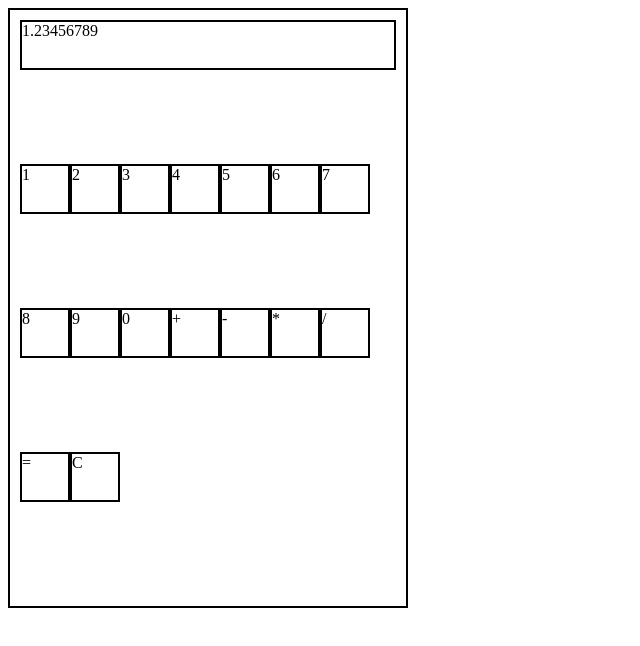
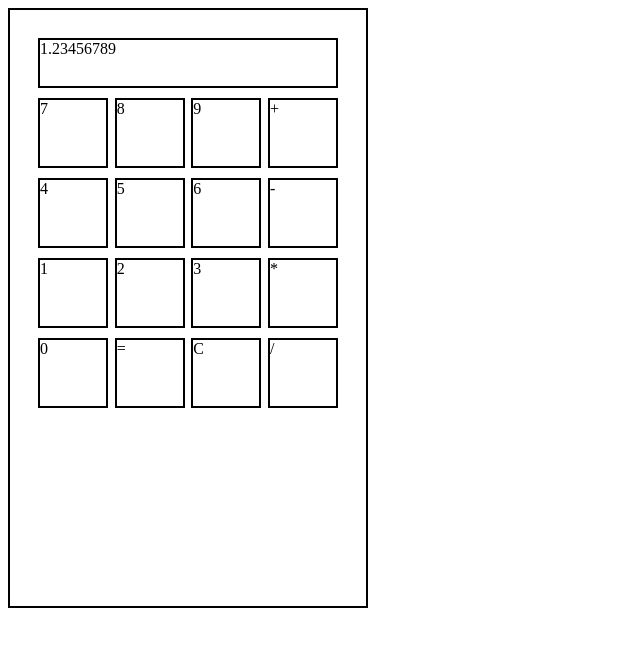
Before and after one commit to wildrobotgoose/odin-calculator, a plain HTML site: page index.html in a window 1280 px wide. Shown: the whole page, without its empty margins (0-640 px from the left). Drawn offline with Linux system fonts and the light colour scheme.

Commit message:
Rearrange layout

```diff
--- a/index.html
+++ b/index.html
@@ -13,22 +13,33 @@
             1.23456789
         </div>
 
+        <div class="buttons">
+            <div class="button digit-7">7</div>
+            <div class="button digit-8">8</div>
+            <div class="button digit-9">9</div>
+            <div class="button operator-add">+</div>
+        </div>
+
+        <div class="buttons">
+            <div class="button digit-4">4</div>
+            <div class="button digit-5">5</div>
+            <div class="button digit-6">6</div>
+            <div class="button operator-subtract">-</div>
+        </div>
+
+        <div class="buttons">
             <div class="button digit-1">1</div>
             <div class="button digit-2">2</div>
             <div class="button digit-3">3</div>
-        <div class="button digit-4">4</div>
-        <div class="button digit-5">5</div>
-        <div class="button digit-6">6</div>
-        <div class="button digit-7">7</div>
-        <div class="button digit-8">8</div>
-        <div class="button digit-9">9</div>
+            <div class="button operator-multiply">*</div>
+        </div>
+
+        <div class="buttons">
             <div class="button digit-0">0</div>
-        <div class="button operator-add">+</div>
-        <div class="button operator-subtract">-</div>
-        <div class="button operator-multiply">*</div>
-        <div class="button operator-divide">/</div>
             <div class="button equal">=</div>
             <div class="button clear">C</div>
+            <div class="button operator-divide">/</div>
+        </div>
 
     </div>
 </body>
--- a/style.css
+++ b/style.css
@@ -3,12 +3,14 @@
 }
 
 .calculator {
-    width: 400px;
+    width: 360px;
     height: 600px;
     border: black solid 2px;
-    padding: 10px;
+    padding: 28px;
     display: flex;
-    flex-wrap: wrap;
+    flex-direction: column;
+    gap: 10px;
+    justify-content: flex-start;
 }
 
 .display {
@@ -17,8 +19,14 @@
     border: black solid 2px;
 }
 
+.buttons {
+    width: 100%;
+    display: flex;
+    justify-content: space-between;
+}
+
 .button {
-    width: 50px;
-    height: 50px;
+    width: 70px;
+    height: 70px;
     border: black solid 2px;
 }
```
Lines whose indentation alone changed are shown as unchanged.
